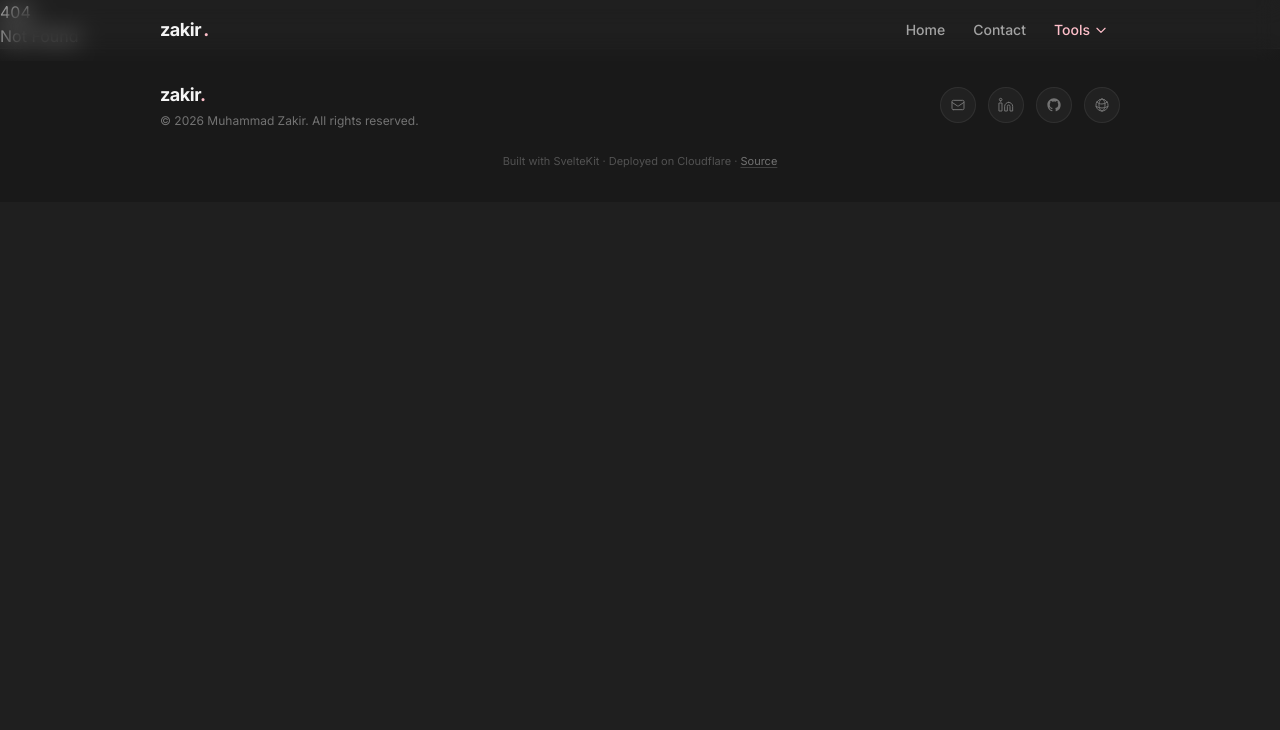
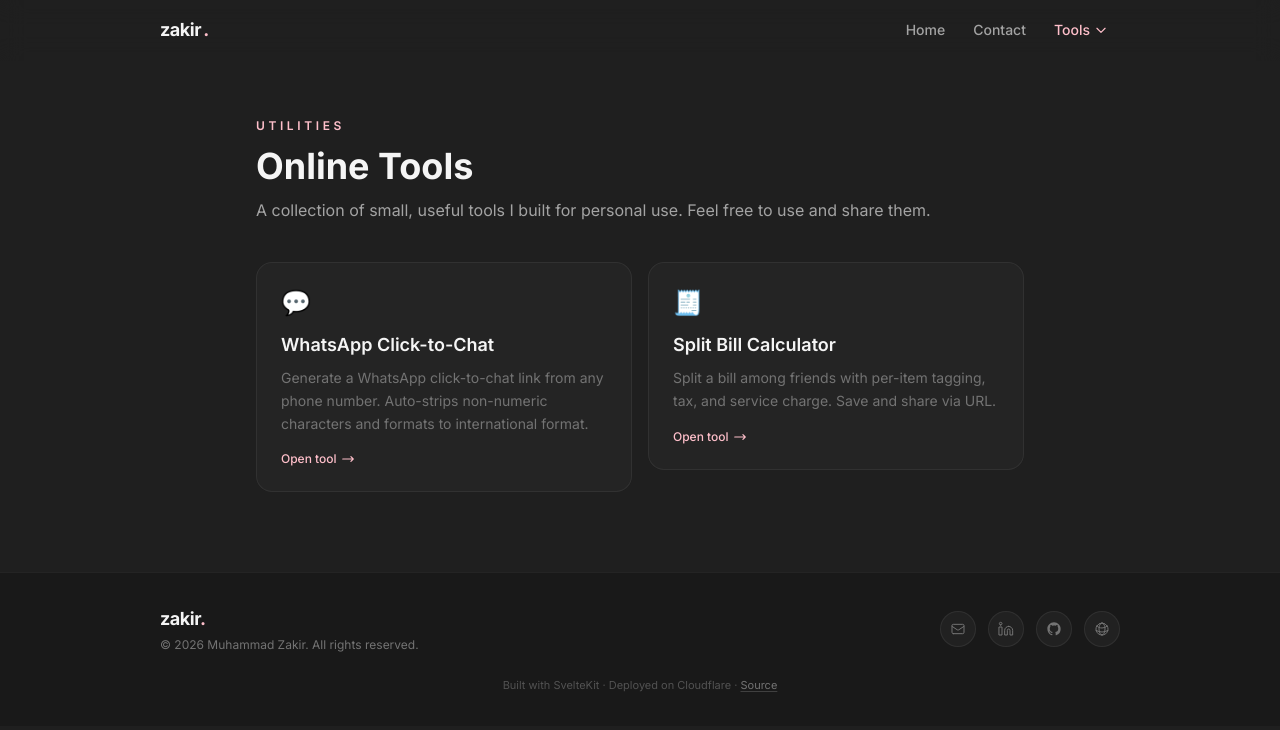
Before and after one commit to muhammad-zakir/website, a SvelteKit app: page /tools in a window 1280 px wide. Before the commit this address had no page. Shown: the top 730 px of the page. Built offline with nearby package versions, Linux system fonts and the light colour scheme.

Commit message:
Add page for tools

```diff
--- /dev/null
+++ b/src/routes/tools/+page.svelte
@@ -0,0 +1,62 @@
+<script lang="ts">
+	import SeoHead from '$lib/components/SeoHead.svelte';
+	import ScrollReveal from '$lib/components/ui/ScrollReveal.svelte';
+	import { TOOLS } from '$lib/constants';
+</script>
+
+<SeoHead
+	title="Tools"
+	description="Free online tools by Muhammad Zakir — WhatsApp Click-to-Chat generator, Split Bill Calculator, and more."
+	canonicalUrl="https://zakir.id/tools"
+/>
+
+<section class="px-4 pt-28 pb-20 sm:px-6 lg:px-8" aria-labelledby="tools-heading">
+	<div class="mx-auto max-w-3xl">
+		<ScrollReveal>
+			<div class="mb-10 text-center sm:text-left">
+				<span class="mb-3 inline-block text-xs font-semibold tracking-[0.3em] text-pastel-300 uppercase">
+					Utilities
+				</span>
+				<h1 id="tools-heading" class="text-3xl font-bold text-graphite-50 sm:text-4xl">
+					Online Tools
+				</h1>
+				<p class="mt-3 text-sm text-graphite-300 sm:text-base">
+					A collection of small, useful tools I built for personal use. Feel free to use and share them.
+				</p>
+			</div>
+		</ScrollReveal>
+
+		<div class="grid gap-4 sm:grid-cols-2">
+			{#each TOOLS as tool, toolIndex}
+				<ScrollReveal delay={toolIndex * 100 + 100}>
+					<a
+						href={tool.href}
+						class="group flex flex-col rounded-2xl border border-graphite-600/50 bg-graphite-800/50 p-5 backdrop-blur-sm transition-all duration-300 hover:border-pastel-300/30 hover:bg-graphite-700/60 sm:p-6"
+					>
+						<span class="mb-3 text-2xl" aria-hidden="true">{tool.icon}</span>
+						<h2 class="text-base font-semibold text-graphite-50 transition-colors duration-300 group-hover:text-pastel-300 sm:text-lg">
+							{tool.title}
+						</h2>
+						<p class="mt-2 flex-1 text-xs leading-relaxed text-graphite-400 sm:text-sm">
+							{tool.description}
+						</p>
+						<div class="mt-4 flex items-center gap-1 text-xs font-medium text-pastel-300 transition-all duration-300 group-hover:gap-2">
+							Open tool
+							<svg
+								class="h-3.5 w-3.5 transition-transform duration-300 group-hover:translate-x-0.5"
+								xmlns="http://www.w3.org/2000/svg"
+								fill="none"
+								viewBox="0 0 24 24"
+								stroke="currentColor"
+								stroke-width="2"
+								aria-hidden="true"
+							>
+								<path stroke-linecap="round" stroke-linejoin="round" d="M17 8l4 4m0 0l-4 4m4-4H3" />
+							</svg>
+						</div>
+					</a>
+				</ScrollReveal>
+			{/each}
+		</div>
+	</div>
+</section>
```
